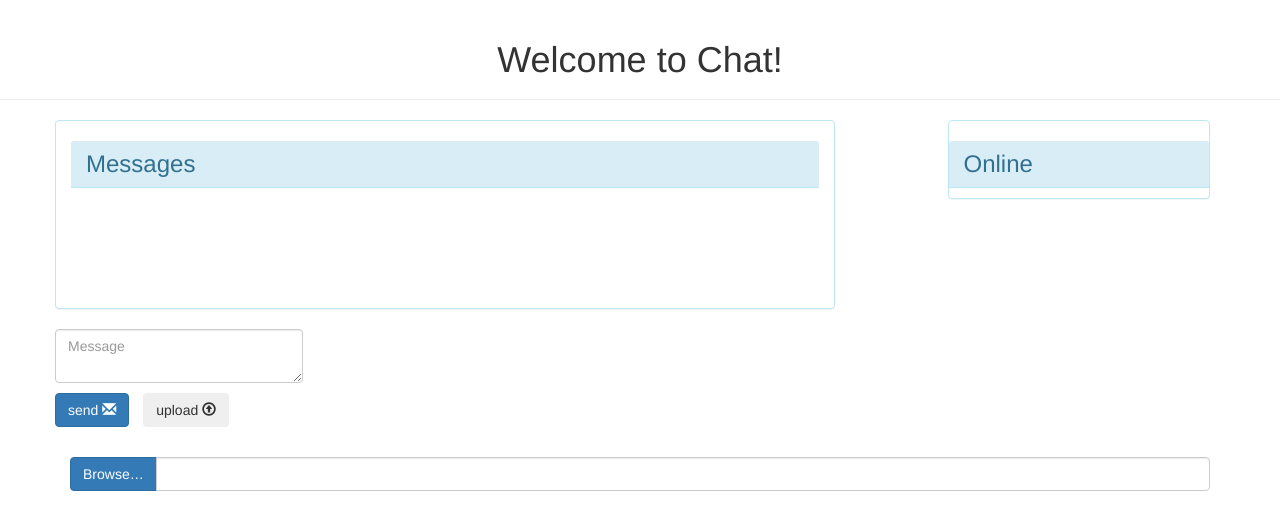
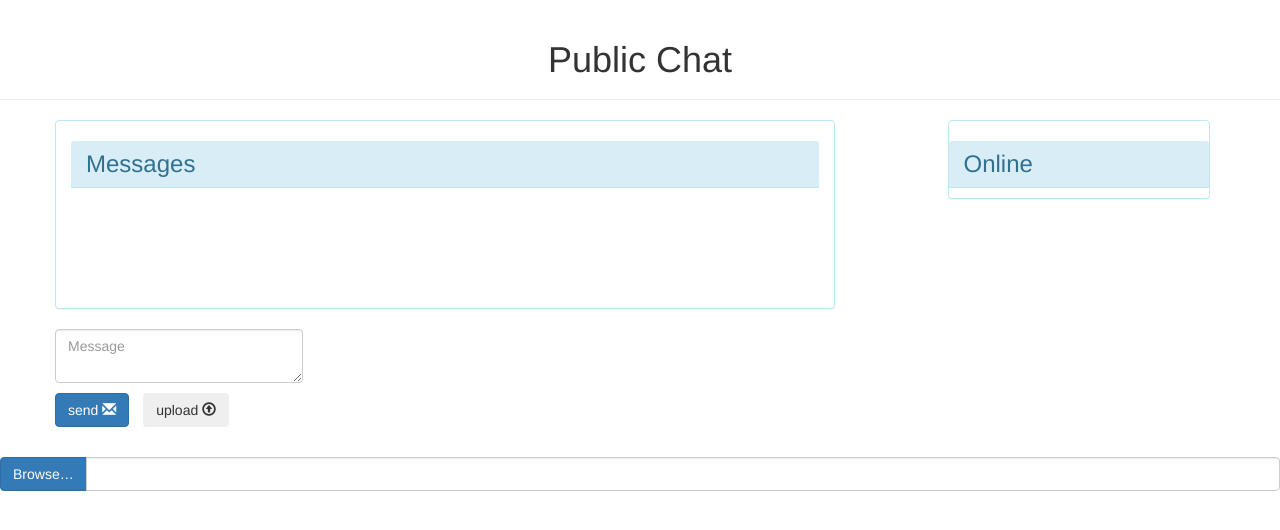
Before and after one commit to MichaelWomack/chat_room, a website: page public/index.html in a window 1280 px wide. Drawn offline with nearby package versions, Linux system fonts and the light colour scheme; no server answers.

Commit message:
Changed page header.

```diff
--- a/public/index.html
+++ b/public/index.html
@@ -8,7 +8,7 @@
 <body>
 
 <div class="page-header">
-  <h1 class="text-center">Welcome to Chat!</h1>
+  <h1 class="text-center">Public Chat</h1>
 </div>
 
 <div class="container">
@@ -40,7 +40,7 @@
             <i class="glyphicon glyphicon-upload"></i>
           </button>
           </div>
-
+      </div>
     </form>
   </div>
 </div>
```
Lines whose indentation alone changed are shown as unchanged.
